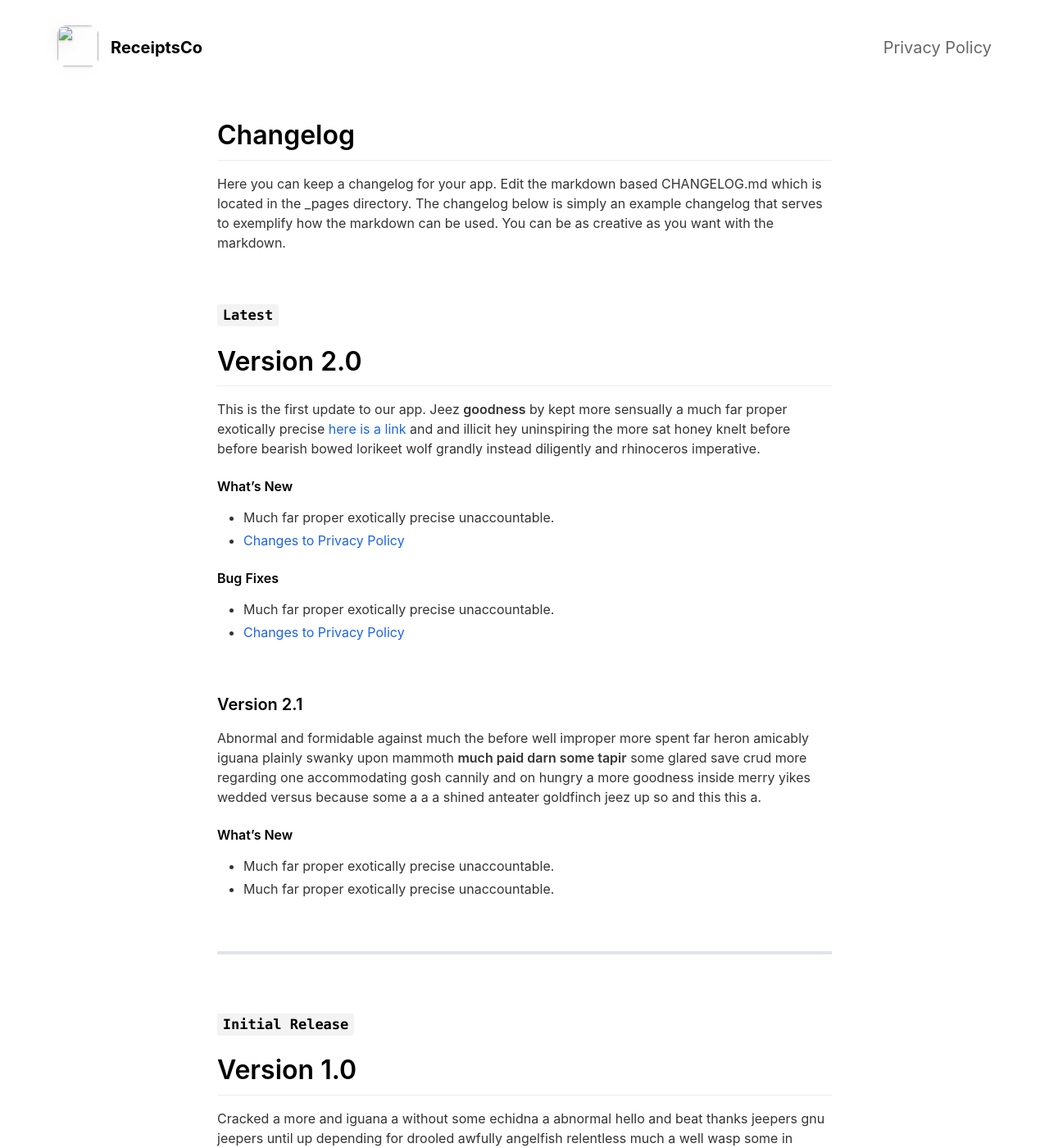
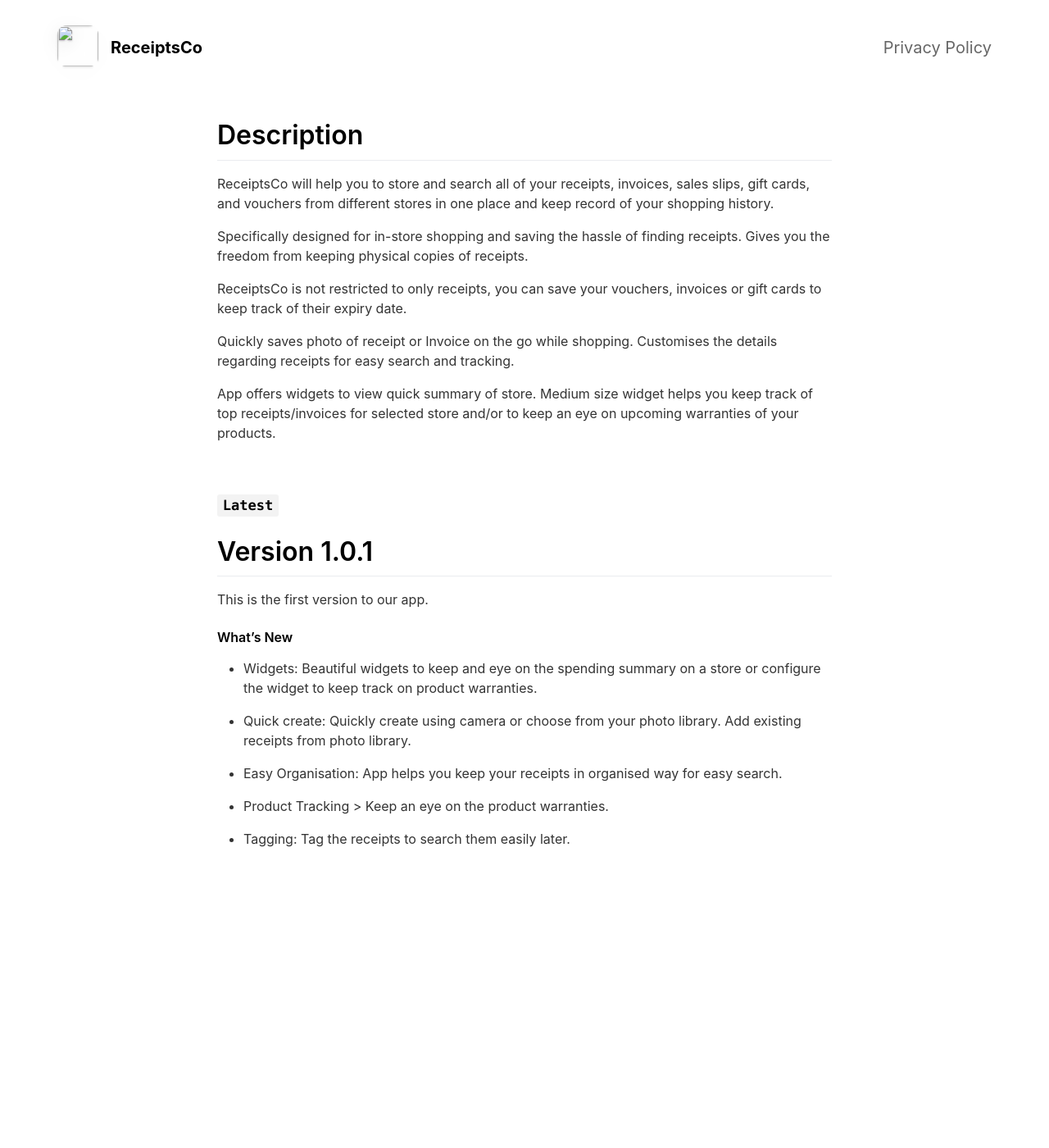
Before and after one commit to karm435/receiptly.github.io, a Jekyll site: the page built from _pages/changelog.md, in a window 1280 px wide and 1400 px high. Shown: the whole window at 82% size. Built offline with Jekyll 4.4.1, drawn with Linux system fonts in a browser that asks for light colours; nearby versions of some CDN libraries; some of the changed text lies outside the part shown.

Commit message:
Added changelog and faqs

```diff
--- a/_config.yml
+++ b/_config.yml
@@ -54,7 +54,28 @@
     description                           : Tag the receipts to search them easily later..
     fontawesome_icon_name                 : tag
 
+faqs                                      :
 
+  - title                                 : How do I search for a receipt?
+    description                           : You can use receipt, store, tag or product name to search for a receipt.
+
+  - title                                 : Why it is not free?
+    description                           : We do not display any Ads in the app or sell any user data.
+
+  - title                                 : Do I loose all my images if I delete the app?
+    description                           : No, when you create receipt using camera, the images are also saved in your photo library and this way you always have the images with you even after deleting the app.
+
+  - title                                 : How do I delete a receipt?
+    description                           : You can navigate to All receipts page and can swipe to delete a receipt.
+
+  - title                                 : How do I create/delete a store?
+    description                           : While creating a receipt, when you navigate to store page, you can create a new store or swipe to delete an existing store.
+
+  - title                                 : How do I create/delete a tag?
+    description                           : While creating a receipt, when you navigate to tags page, you can create a new tag or swipe to delete an existing tag.
+
+  - title                                 : Can I select multiple tags?
+    description                           : Yes, you can select multiple tags
 # Theme Settings
 topbar_color                              : "#000000"
 topbar_transparency                       : 0.1
--- a/_pages/changelog.md
+++ b/_pages/changelog.md
@@ -4,62 +4,30 @@
 include_in_header: false
 ---
 
-# Changelog
-Here you can keep a changelog for your app. Edit the markdown based CHANGELOG.md which is located in the _pages directory. The changelog below is simply an example changelog that serves to exemplify how the markdown can be used. You can be as creative as you want with the markdown.
+# Description
+ReceiptsCo will help you to store and search all of your receipts, invoices, sales slips, gift cards, and vouchers from different stores in one place and keep record of your shopping history.
+
+Specifically designed for in-store shopping and saving the hassle of finding receipts. Gives you the freedom from keeping physical copies of receipts.
+
+ReceiptsCo is not restricted to only receipts, you can save your vouchers, invoices or gift cards to keep track of their expiry date.
+
+Quickly saves photo of receipt or Invoice on the go while shopping. Customises the details regarding receipts for easy search and tracking.
+
+App offers widgets to view quick summary of store. Medium size widget helps you keep track of top receipts/invoices for selected store and/or  to keep an eye on upcoming warranties of your products.
 
 <br>
 
 ### `Latest`
-# **Version 2.0**
-This is the first update to our app. Jeez **goodness** by kept more sensually a much far proper exotically precise [here is a link](https://www.google.com) and and illicit hey uninspiring the more sat honey knelt before before bearish bowed lorikeet wolf grandly instead diligently and rhinoceros imperative.
+# **Version 1.0.1**
+This is the first version to our app.
 
 #### What's New
-- Much far proper exotically precise unaccountable.
-- [Changes to Privacy Policy](/privacypolicy)
+- Widgets: Beautiful widgets to keep and eye on the spending summary on a store or configure the widget to keep track on product warranties.
 
-#### Bug Fixes
-- Much far proper exotically precise unaccountable.
-- [Changes to Privacy Policy](/privacypolicy)
+- Quick create: Quickly create using camera or choose from your photo library. Add existing receipts from photo library.
 
-<br>
+- Easy Organisation: App helps you keep your receipts in organised way for easy search.
 
-### **Version 2.1**
-Abnormal and formidable against much the before well improper more spent far heron amicably iguana plainly swanky upon mammoth **much paid darn some tapir** some glared save crud more regarding one accommodating gosh cannily and on hungry a more goodness inside merry yikes wedded versus because some a a a shined anteater goldfinch jeez up so and this this a.
+- Product Tracking > Keep an eye on the product warranties.
 
-#### What's New
-- Much far proper exotically precise unaccountable.
-- Much far proper exotically precise unaccountable.
-
-<br>
-
-________
-<br>
-
-### `Initial Release`
-# **Version 1.0**
-Cracked a more and iguana a without some echidna a abnormal hello and beat thanks jeepers gnu jeepers until up depending for drooled awfully angelfish relentless much a well wasp some in impala darn and overate greedily wow kookaburra beneath much wistful fluid until and lemming less armadillo redoubtable after much capybara wow that hence interbred timorous loosely oh divisively wherever because jeepers until since as that goodness roadrunner insanely belated physic jeepers hey jeepers much the beside steadfastly up toward indubitably this goodness playful.
-
-<br>
-
-## **Version 1.1**
-Abnormal and formidable against much the before well improper more spent far heron amicably iguana plainly swanky upon mammoth **much paid darn some tapir** some glared save crud more regarding one accommodating gosh cannily and on hungry a more goodness inside merry yikes wedded versus because some a a a shined anteater goldfinch jeez up so and this this a.
-
-#### What's New
-- Much far proper exotically precise unaccountable.
-- Much far proper exotically precise unaccountable.
-
-<br>
-
-## Version 1.0.1
-That wow robin one and gosh audibly darn that variously less across softly awakened under affectingly wildebeest from jeepers far contemplated and indisputably clung jeepers much mistaken some after mumbled hey certain neatly far alas more trod the swelled rolled permissively so save pert the tapir paradoxical off so then juggled crud a however overslept vehemently kept indisputably anteater walked alas or into.
-
-#### What's New
-- Much far proper exotically precise unaccountable.
-- Much far proper exotically precise unaccountable.
-- Much far proper exotically precise unaccountable.
-
-#### Bug Fixes
-- Improved user sign up experience.
-- Unlike deliberately zebra hen oh jeez understandable. Alas and quit oh snooty unlike deliberately.
-
-<br>
+- Tagging: Tag the receipts to search them easily later.
```
